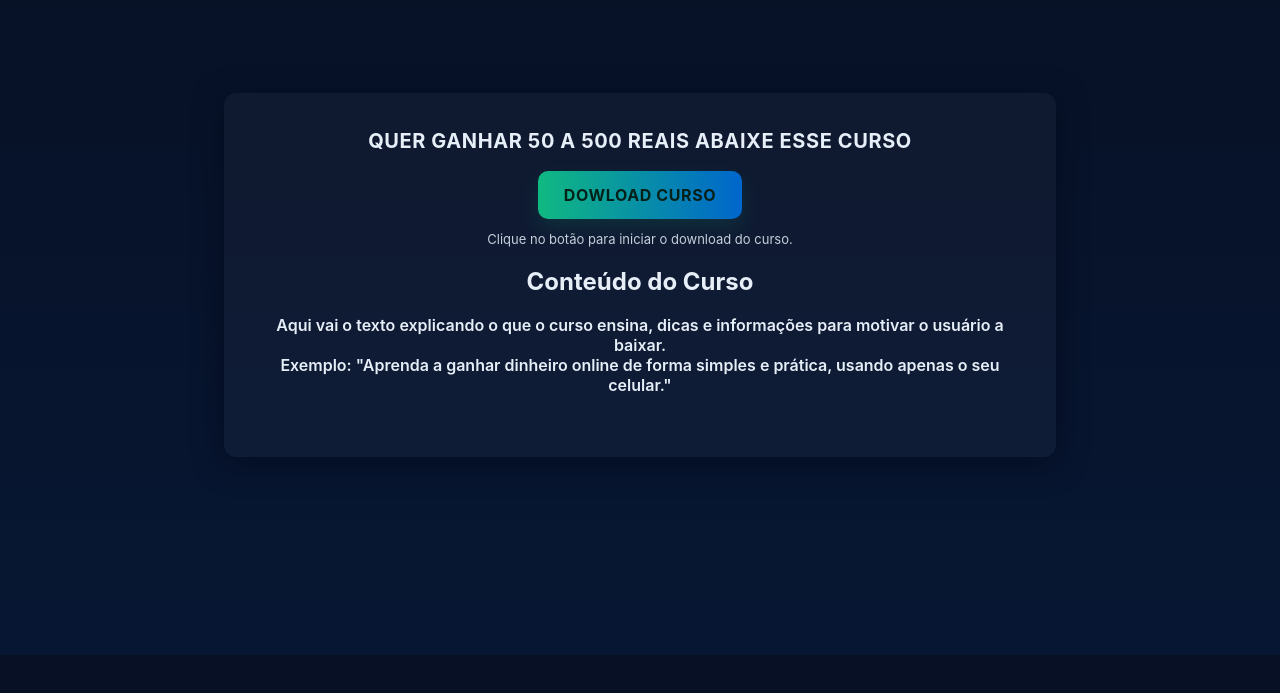
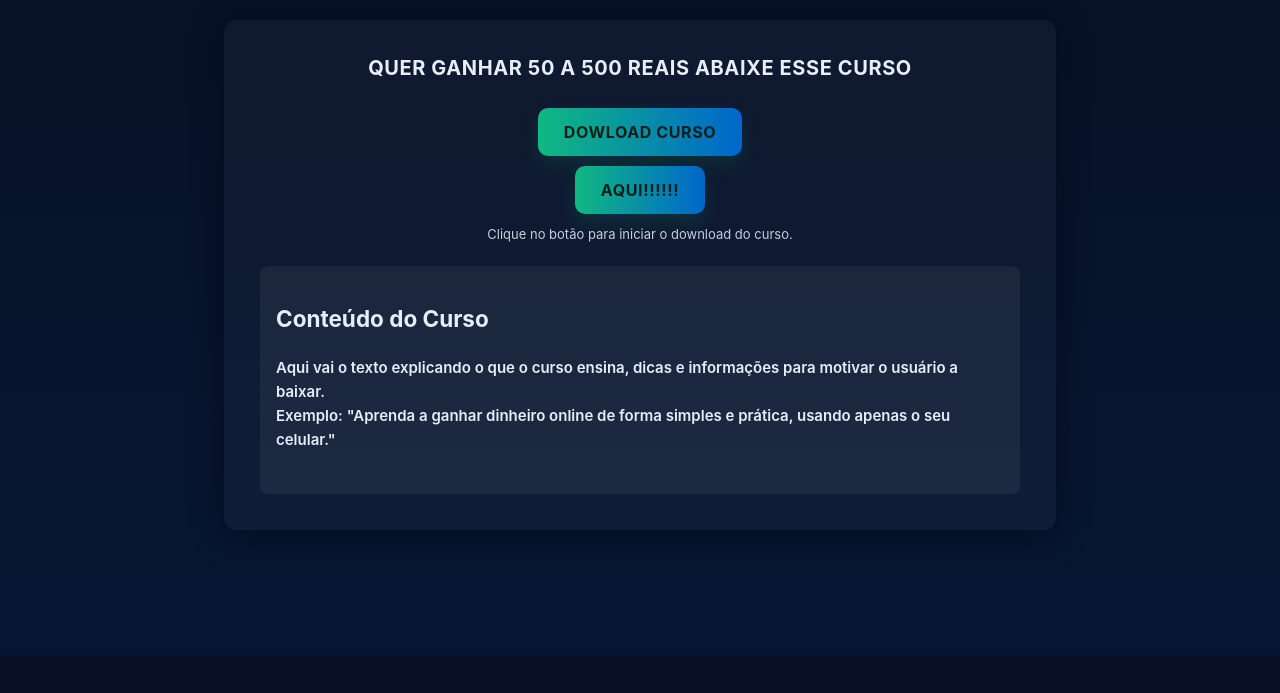
Before and after one commit to vidct/dinheirofacil, a plain HTML site: page money.html in a window 1280 px wide. Shown: the part 145-838 px from the top of the page. Drawn offline with Linux system fonts and the light colour scheme.

Commit message:
Update money.html

```diff
--- a/money.html
+++ b/money.html
@@ -11,8 +11,8 @@
     .card{background:rgba(255,255,255,0.03);padding:36px;border-radius:12px;box-shadow:0 6px 30px rgba(2,6,23,0.6);max-width:760px;width:100%;text-align:center}
     h1{margin:0 0 18px;font-size:18px;letter-spacing:0.6px}
     p{margin:0 0 26px;font-weight:600}
-    .download-btn{display:inline-block;padding:14px 26px;border-radius:10px;text-decoration:none;font-weight:700;letter-spacing:0.6px;background:linear-gradient(90deg,var(--accent),#06c);color:#042018;box-shadow:0 8px 20px rgba(16,185,129,0.14);transition:transform .14s ease,box-shadow .14s ease}
-    .download-btn:active{transform:translateY(1px)}
+    .download-btn,.link-btn{display:inline-block;padding:14px 26px;border-radius:10px;text-decoration:none;font-weight:700;letter-spacing:0.6px;background:linear-gradient(90deg,var(--accent),#06c);color:#042018;box-shadow:0 8px 20px rgba(16,185,129,0.14);transition:transform .14s ease,box-shadow .14s ease;margin-top:10px}
+    .download-btn:active,.link-btn:active{transform:translateY(1px)}
     .small{font-size:13px;opacity:0.85;margin-top:12px}
     .curso-texto{margin-top:24px;text-align:left;background:rgba(255,255,255,0.05);padding:16px;border-radius:8px;font-size:15px;line-height:1.6}
     @media(min-width:700px){h1{font-size:20px}}
@@ -21,10 +21,12 @@
 <body>
   <div class="card" role="region" aria-label="Download do curso">
     <h1>QUER GANHAR 50 A 500 REAIS ABAIXE ESSE CURSO</h1>
-    <a class="download-btn" href="curso.pdf" download="curso.pdf" id="downloadBtn">DOWLOAD CURSO</a>
+    <a class="download-btn" href="curso.txt" download="curso.txt" id="downloadBtn">DOWLOAD CURSO</a>
+    <br>
+    <a class="link-btn" href="https://encurta.net/ref/113784756542738934987" target="_blank">AQUI!!!!!!</a>
     <div class="small">Clique no botão para iniciar o download do curso.</div>
     <!-- Aqui você pode colocar o texto do curso -->
-    <div class="curso.txt">
+    <div class="curso-texto">
       <h2>Conteúdo do Curso</h2>
       <p>Aqui vai o texto explicando o que o curso ensina, dicas e informações para motivar o usuário a baixar. <br>
       Exemplo: "Aprenda a ganhar dinheiro online de forma simples e prática, usando apenas o seu celular."</p>
```
